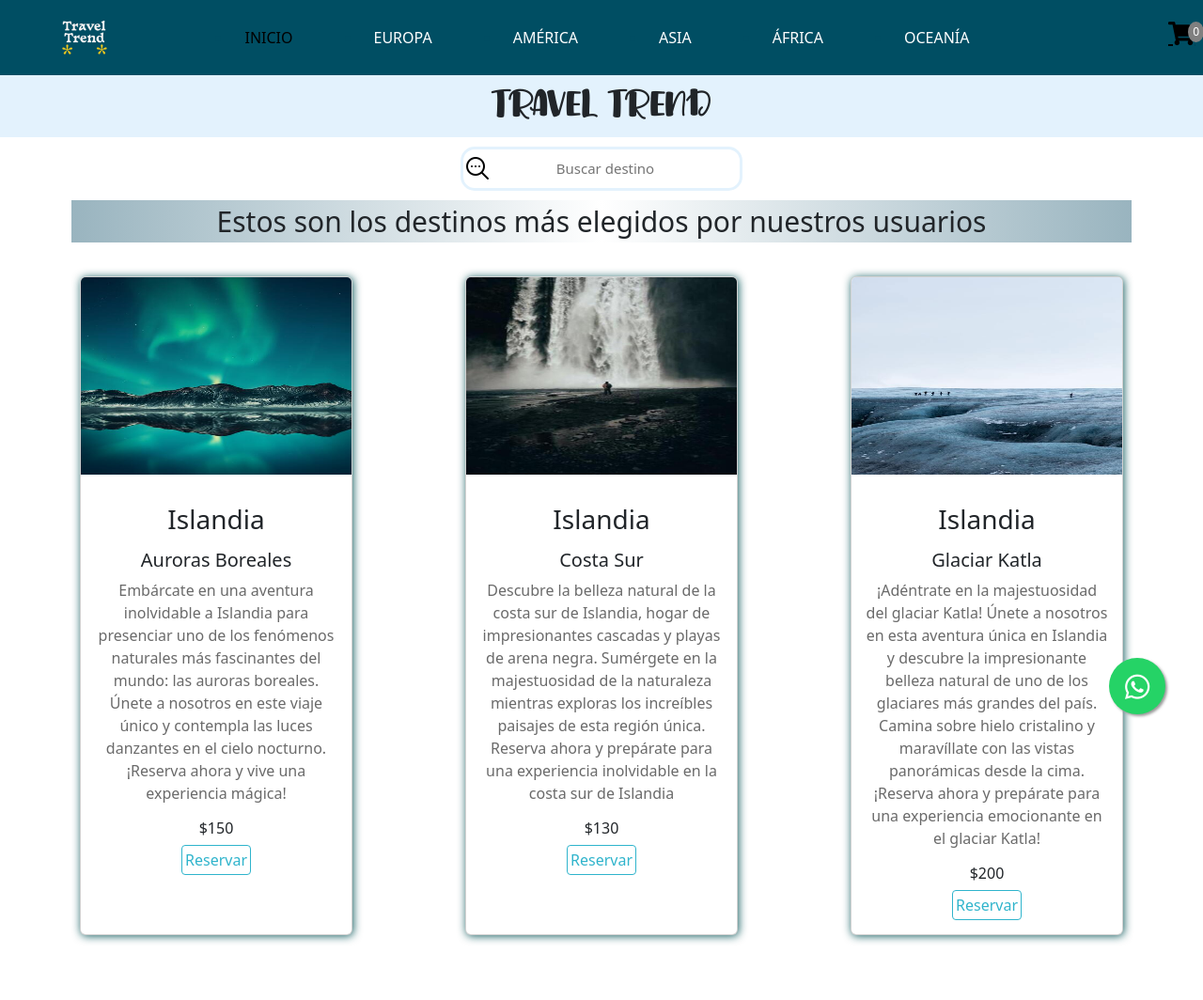
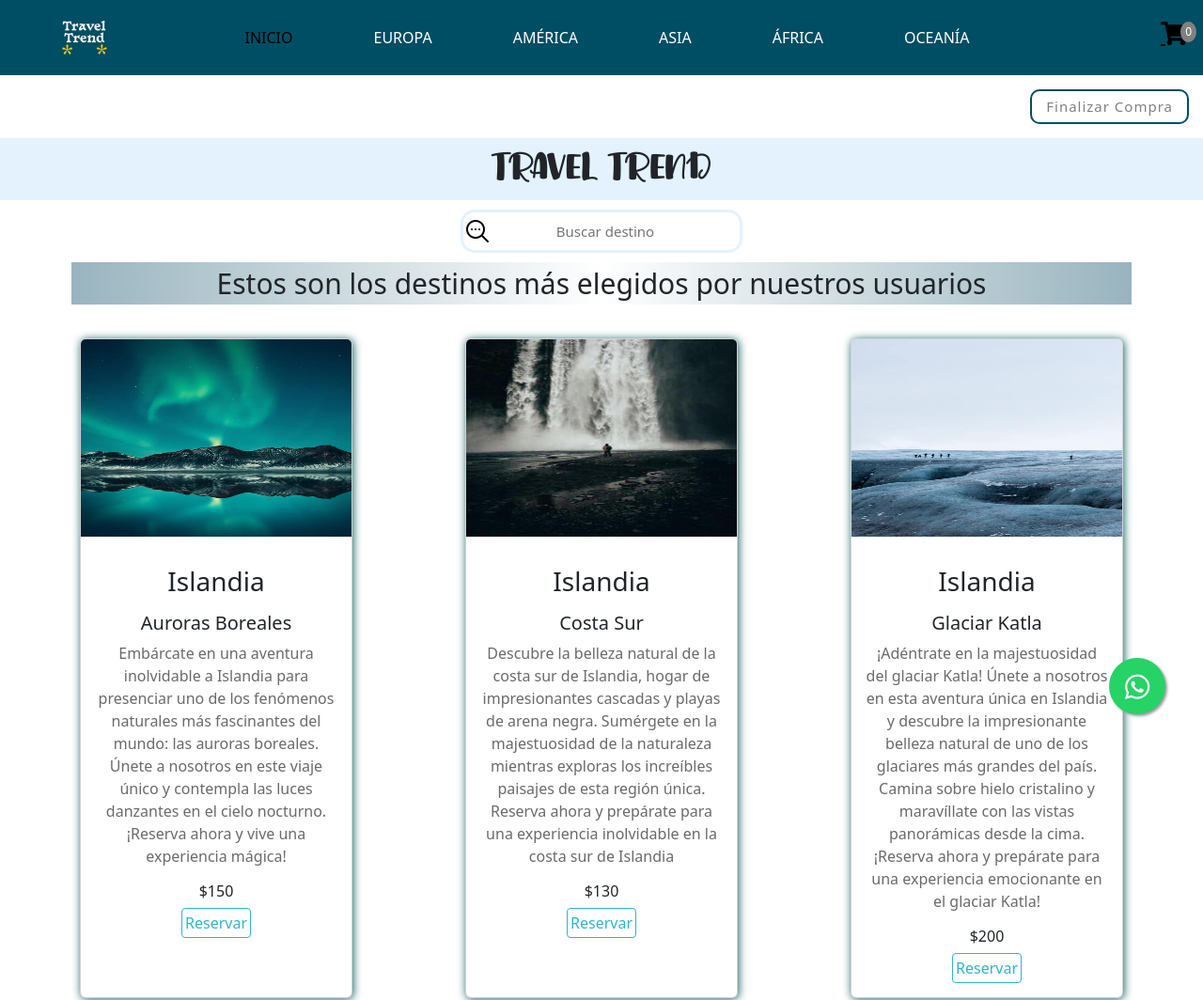
Before and after one commit to Matiascostanzo/PreEntrega1-Costanzo, a website: page index.html in a window 1280 px wide. Shown: the top 1064 px of the page at 94% size. Drawn offline with nearby package versions, Linux system fonts and the light colour scheme.

Commit message:
agrego el boton para finalizar compra pero sin la funcionalidad

```diff
--- a/index.html
+++ b/index.html
@@ -53,6 +53,11 @@
         <span id="cart-count" class="cart-count">0</span>
       </a>
     </div>
+
+    <div class="contenedorBoton">
+      <a class="botonCompra" href="#">Finalizar Compra</a>
+    </div>
+
     <div class="title container-fluid d-flex justify-content-center">
       <h1>TRAVEL TREND</h1>
     </div>
--- a/javaScript/functions.js
+++ b/javaScript/functions.js
@@ -15,11 +15,10 @@ function mostrarDestinos() {
 
 //Recorre el array de carrito de compras con un forEach y los muestra
 function mostrarCarrito() {
-  console.log("Estas son tus compras:");
   carrito.forEach(function (carro) {
-    alert(carro);
+    alert("Estas son tus compras: " + carro.nombre + " - " + carro.precio); // Mostrar solo el nombre y el precio de cada elemento en el carrito
   });
-  //Instancio un objeto con el constructor de la clase Eleccion para mostrar el total del carrito
+
   const precioTotal = new Eleccion(carrito);
   alert(
     "El precio total de las excursiones en el carrito es de: " +
--- a/scss/_inicio.scss
+++ b/scss/_inicio.scss
@@ -588,7 +588,7 @@
   .cart-container {
     position: fixed;
     top: 10px;
-    right: 10px;
+    right: 18px;
     z-index: 999;
     width: 27px;
     font-size: 25px;
@@ -613,6 +613,35 @@
       min-width: 16px;
       text-align: center;
       margin-top: 18px;
+    }
+  }
+  .contenedorBoton {
+    display: flex;
+    justify-content: flex-end;
+  }
+
+  .botonCompra {
+    margin: 15px;
+    padding: 5px 15px;
+    text-align: center;
+    font-size: 15px;
+    letter-spacing: 1px;
+    text-decoration: none;
+    color: grey;
+    background: transparent;
+    cursor: pointer;
+    transition: ease-out 0.5s;
+    border: 2px solid #004e63;
+    border-radius: 10px;
+    box-shadow: inset 0 0 0 0 #004e63;
+
+    &:hover {
+      color: white;
+      box-shadow: inset 0 -100px 0 0 #004e63;
+    }
+
+    &:active {
+      transform: scale(0.9);
     }
   }
 
```
Also changed, not shown: css/style.css, 1 other file.
